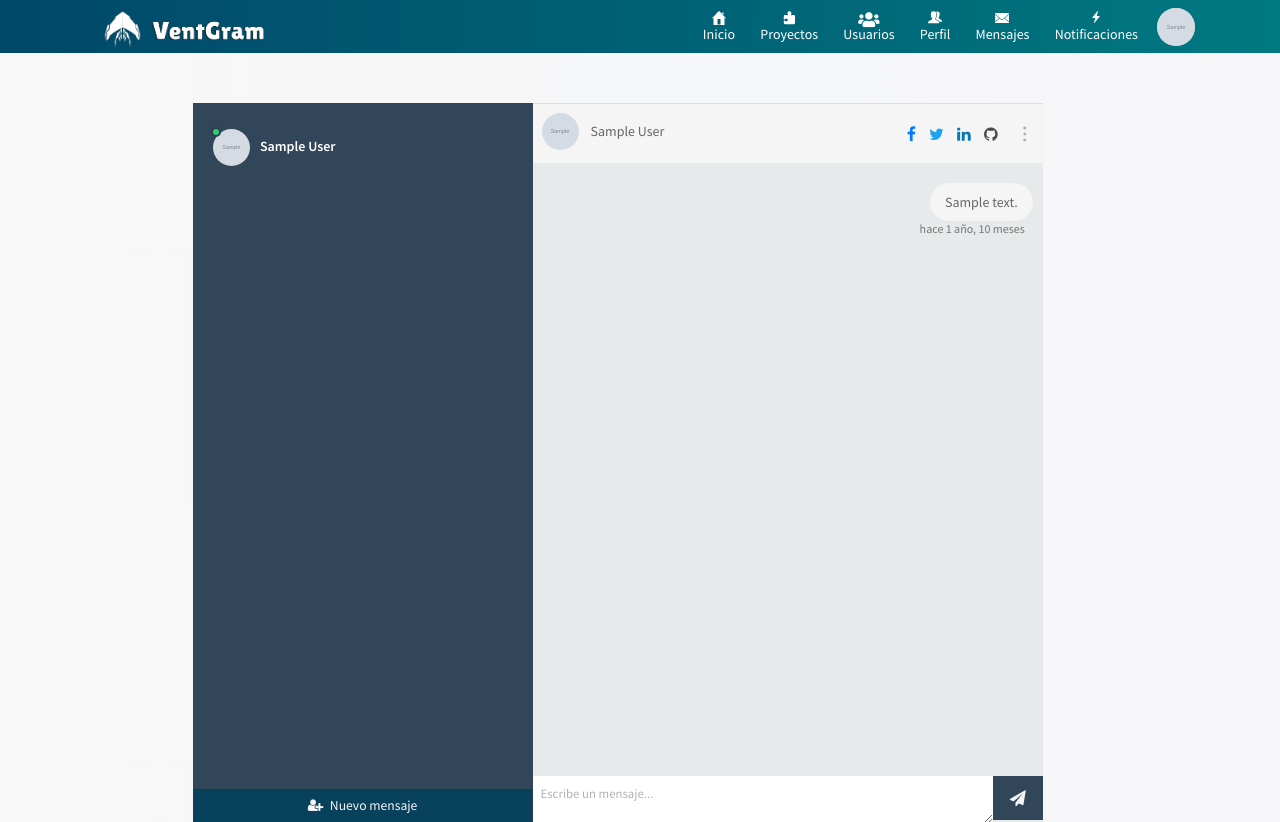
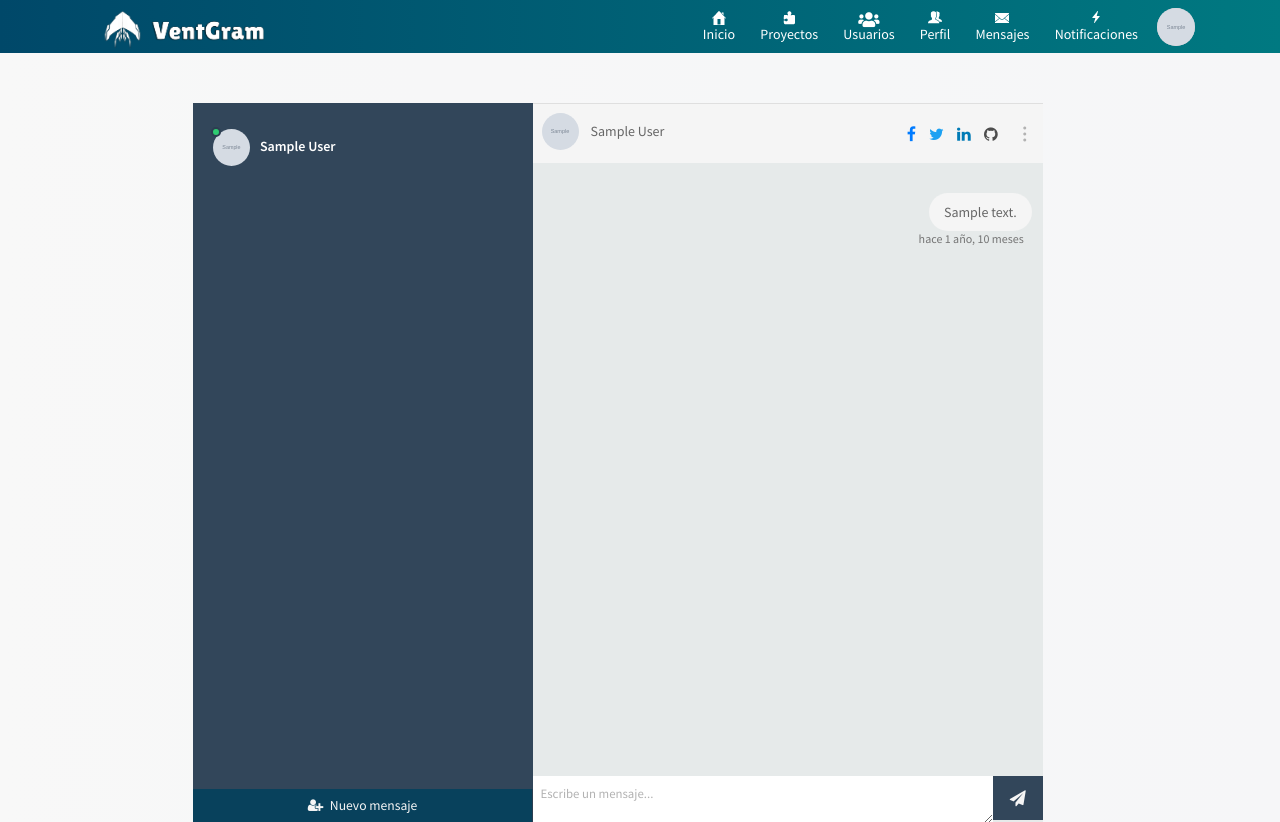
Before and after one commit to Jose-Guachun/VentGram, a Django app: a page that uses templates/iteractions/messages.html in a window 1280 px wide. Shown: the top 822 px of the page. Run offline with Django 3.2, Linux system fonts and the light colour scheme; a user stored in the database is signed in; tables that the repository leaves empty hold one stand-in row (values such as "Sample post"); grey boxes marked "Sample" are stand-in pictures; data that the repository does not hold is empty; some libraries are stand-ins or nearby versions.

Commit message:
mejoras en templates de chat

```diff
--- a/VentGram/validators.py
+++ b/VentGram/validators.py
@@ -82,4 +82,4 @@ def vcedula(value):
                 if validador!=int(digit):
                     raise ValidationError('Cedula Incorrecta')
     except ValueError:
-        raise ValidationError('Algo fallo')
+        raise ValidationError('Algo fallo en la validacion de cedula')
--- a/iteractions/views.py
+++ b/iteractions/views.py
@@ -61,7 +61,7 @@ def UserListView(request,**kwargs):
             Q(username__icontains = busqueda) |
             Q(email__icontains = busqueda)
         ).distinct()
-    paginator=Paginator(users, 8)
+    paginator=Paginator(users, 9)
     page=request.GET.get('page')
     users=paginator.get_page(page)
     return render(request, 'iteractions/list_users.html', {'users':users})
--- a/posts/views.py
+++ b/posts/views.py
@@ -165,7 +165,7 @@ class ProjectDeleteView(LoginRequiredMixin, DeleteView):
 
 def PostHomeView(request,**kwargs):
     projects = Project.objects.all()
-    paginator=Paginator(projects, 3)
+    paginator=Paginator(projects, 6)
     page=request.GET.get('page')
     projects=paginator.get_page(page)
     return render(request, 'home.html', {'projects':projects})
--- a/static/css/chat.css
+++ b/static/css/chat.css
@@ -323,13 +323,13 @@
   color: #f5f5f5;
 }
 #frame #sidepanel #contacts {
-  height: calc(100% - 177px);
+  height: calc(100% - 65px);
   overflow-y: scroll;
   overflow-x: hidden;
 }
 @media screen and (max-width: 767px) {
   #frame #sidepanel #contacts {
-    height: calc(100% - 149px);
+    height: calc(100% - 65px);
     overflow-y: scroll;
     overflow-x: hidden;
   }
@@ -577,9 +577,12 @@
   color: #435f7a;
 }
 #frame .content .messages {
-  height: auto;
-  min-height: calc(100% - 93px);
-  max-height: calc(100% - 93px);
+  margin: 15px 15px 5px 15px;
+  width: calc(100% - 16px);
+  overflow-y: scroll;
+  overflow-x: hidden;
+  min-height: calc(100% - 125px);
+  max-height: calc(100% - 125px);
 
 }
 @media screen and (max-width: 735px) {
--- a/templates/iteractions/messages.html
+++ b/templates/iteractions/messages.html
@@ -108,6 +108,7 @@ Messages | VentGram
 			<!--Mostrar mensaje-->
 			<div class="messages">
 				<ul>
+
 					{% for direct in directs %}
 						{% if direct.body != '' %}
 						{% if direct.sender == request.user %}
--- a/templates/posts/detail_project.html
+++ b/templates/posts/detail_project.html
@@ -71,7 +71,7 @@
                         </div>
                         <div class="job_descp accountnone">
                             <h3>Objetivo</h3>
-                            <p>{{ project.objetive|linebreaksbr }}</p>
+                            <p>{{ project.objetive|linebreaksbr}}</p>
                                 <hr>
                             <h3>Descripcion</h3>
                             <p>{{ project.description|linebreaksbr }}</p>
```
